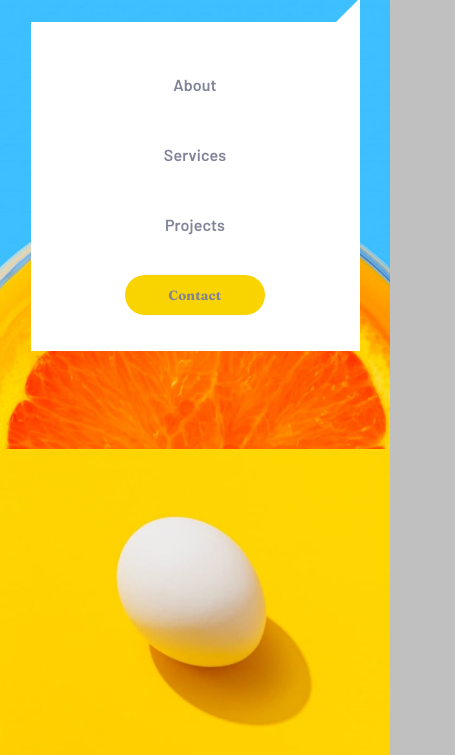
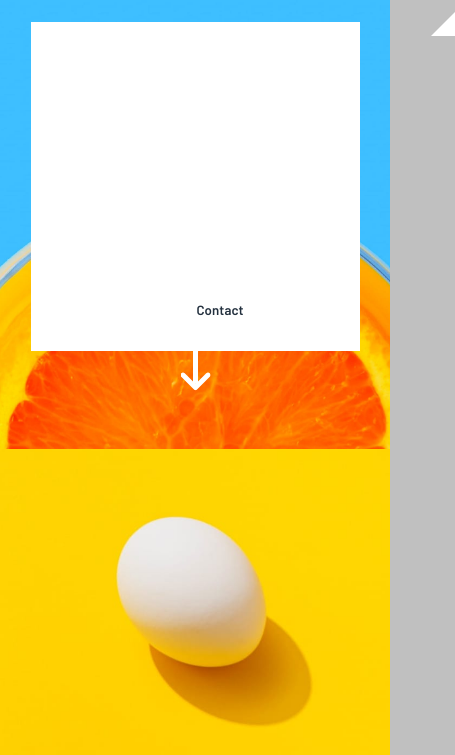
Before and after one commit to ludoviclacroix82/sunnyside-agency, a plain HTML site: page index.html in a window 390 px wide. Both pictures are taken after a click on the element 325 px from the left and 58 px from the top of the page. Shown: the part 89-844 px from the top of the page, 455 px wide, since content can reach past the window. Drawn offline with Linux system fonts and the light colour scheme.

Commit message:
commit initial

```diff
--- a/assets/scss/libs/_reset.scss
+++ b/assets/scss/libs/_reset.scss
@@ -8,6 +8,7 @@ body{
 }
 a{
     text-decoration: none;
+    color: #000;
 }
 a:hover,a:visited,a:focus{
     color:#000;
--- a/assets/scss/style.scss
+++ b/assets/scss/style.scss
@@ -31,6 +31,10 @@ header{
     $headerHeigth:800px !default;
 
     background-color: hsl(199.79deg, 100% ,61.96%);
+    background-image: url('/assets/images/photos/image-header.jpg');
+    background-repeat: no-repeat;
+    background-position: center;
+    background-size: cover;
     height: $headerHeigth;
     display: flex;
     flex-direction: column;
@@ -68,7 +72,6 @@ header{
                 grid-area: navLogo;
                 padding-left: 10px;
             }
-
          }
         .nav-link{
             @extend %navDefault;
@@ -92,6 +95,9 @@ header{
                 background-color: $neutralWhite;
                 color: $neutralDarkGrayishBlue;
                 text-align: center;
+                display: flex;
+                justify-content: center;
+                flex-direction: column;
 
                 &:before{
                     content: '';
@@ -105,72 +111,27 @@ header{
                     left: 305px;
                 }
             }
+            a{
+                @extend .barlow-semibold;
 
-            ul{
-                list-style-type: none;
-                line-height: 40px;
-
-                @include Mobile{
-                    float: none;
-                    width: 329px;
-                    height: 280px;
-                    display: grid;
-                }
-
-                li{
-                    margin-left: 40px;
-                    float: left;
                 font-size: 1rem;
                 line-height: 1.38rem;
                 letter-spacing: 0.007rem;
-                    cursor: pointer;
-
-                    @include Mobile{
-                        float: none;
-                        line-height: 40px;
-                        color: $neutralDarkGrayishBlue;
-                        display: flex;
-                        justify-content: center;
-                         margin-left: 0;
-
-                        a{
-                        color: $neutralDarkGrayishBlue !important;
-                        }
-                    }
-                    a{
+                margin-left: 50px;
                 color: $neutralWhite;
             }
-                }
             .contact{
-                    a{
-                    @extend .Fraunces-bold;
-                    background-color: $neutralWhite ;
-                    color:$neutralVeryDarkDesaturatedBlue ;
-                    width: 140px;
-                    height: 40px;
+                background-color: $neutralWhite;
+                padding: 10px 20px;
                 border-radius: 25px;
-                    display: flex;
-                    justify-content: center;
-                    align-items: center;
+                color:$neutralVeryDarkDesaturatedBlue;
                 font-size: 0.83rem;
                 line-height: 1.38rem;
                 letter-spacing: 0.006rem;
-                    position: relative;
-                    bottom: 10px;
                 transition: all 0.8s;
-
                 &:hover{
-                        color: $neutralWhite;
                    background-color: $contactHoverWhite;
-                        transition: all 0.8s;
-                    }
-
-                    @include Mobile{
-                        background-color: $primaryYellow ;
-                        bottom: 0;
-                        color:$neutralVeryDarkDesaturatedBlue;
-                    }
-                    }
+                   color:$neutralWhite;
                 }
             }
         }
@@ -237,11 +198,11 @@ header{
             line-height: 2.74rem;
         }
 
-        figure {
+        img {
             width: 30px;
             height: 107px;
             align-items: center;
-            margin-top: 150px;
+            margin-top: 100px;
 
             @include Mobile{
                 margin-top: 120px;
@@ -460,7 +421,7 @@ main{
                     height: 143px;
                 }
 
-                h2{
+                h3{
                     @extend .Fraunces-black;
                     letter-spacing: 0.01rem;
                     line-height: 1.91rem;
--- a/index.html
+++ b/index.html
@@ -17,25 +17,18 @@
                 </picture>
             </div>
             <div id="navLink" class="nav-link">
-                <ul>
-                    <li><a href="#">About</a></li>
-                    <li><a href="#">Services</a></li>
-                    <li><a href="#">Projects</a></li>
-                    <li class="contact"><a href="#">Contact</a></li>
-                </ul>
+                <a href="#">About</a>
+                <a href="#">Services</a>
+                <a href="#">Projects</a>
+                <a href="#" class="contact">Contact</a>
             </div>
             <div class="nav-mobile"  onclick="toggleMobileMenu('navLink','open')">
                 <img src="assets/images/icons/icon-hamburger.svg" alt="">
             </div>
         </nav>
-        <figure>
-            <img src="assets/images/photos/image-header.jpg" alt="image-header" >
-        </figure>
         <div class="wrap">
             <div class="wrap-title"> We are creatives</div>
-            <figure>
                 <img src="assets/images/icons/icon-arrow-down.svg"  alt="icon-arrow-down">
-            </figure>
         </div>
     </header>
     <main>
@@ -46,7 +39,7 @@
                     We are a full-service creative agency specializing in helping brands grow fast.
                     Engage your clients through compelling visuals that do most of the marketing for you.
 
-                    <button>Learn more</button>
+                    <button><a href="#">Learn more</a></button>
                 </p>
             </article>
             <figure>
@@ -57,7 +50,8 @@
             <article>
                 <h2>Stand out to the right audience</h2>
                 <p>
-                    Using a collaborative formula of designers, researchers, photographers, videographers, and copywriters, we’ll build and extend your brand in digital places.                     <button>Learn more</button>
+                    Using a collaborative formula of designers, researchers, photographers, videographers, and copywriters, we’ll build and extend your brand in digital places.
+                    <button><a href="#">Learn more</a></button>
                 </p>
             </article>
             <figure>
@@ -70,7 +64,7 @@
                         <img src="assets/images/photos/image-graphic-design.jpg" alt="">
                     </figure>
                     <article>
-                        <h2>Graphic design</h2>
+                        <h3>Graphic design</h3>
                         <p>
                             Great design makes you memorable. We deliver artwork that underscores your brand message and captures potential clients’ attention.
                         </p>
@@ -81,7 +75,7 @@
                     <img src="assets/images/photos/image-photography.jpg" alt="">
                 </figure>
                 <article>
-                    <h2>Photography</h2>
+                    <h3>Photography</h3>
                     <p>
                         Increase your credibility by getting the most stunning, high-quality photos that improve your business image.
                     </p>
```
Also changed, not shown: assets/css/style.css, 1 other file. Lines whose indentation alone changed are shown as unchanged.
